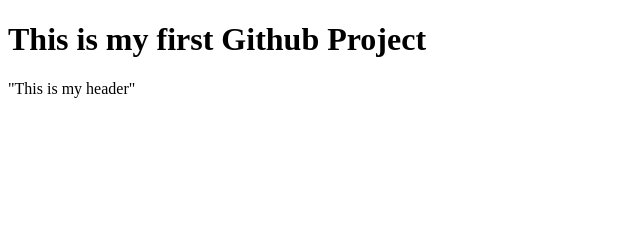
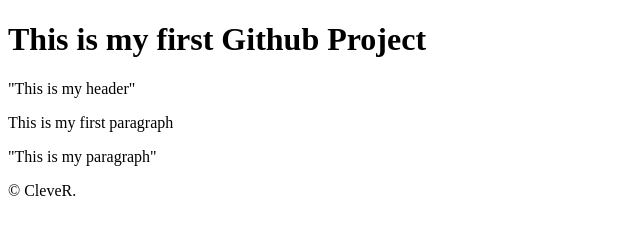
Before and after one commit to Genjuzu/my.new.repo, a plain HTML site: page index.html in a window 1280 px wide. Shown: the whole page, without its empty margins (0-640 px from the left). Drawn offline with Linux system fonts and the light colour scheme.

Commit message:
Update index.html

```diff
--- a/index.html
+++ b/index.html
@@ -1,7 +1,7 @@
 <!DOCTYPE html>
 <html>
     <title>
-
+        <p>Github Project</p>
     </title>
     <head>
 
@@ -11,10 +11,10 @@
             <h1>This is my first Github Project</h1> "This is my header"
         </header>
         <main>
-
+            <p> This is my first paragraph</p> "This is my paragraph"
         </main>
         <footer>
-
+            <p> © CleveR. </p>
         </footer>
     </body>
 
```
